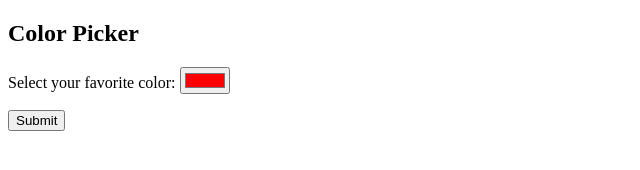
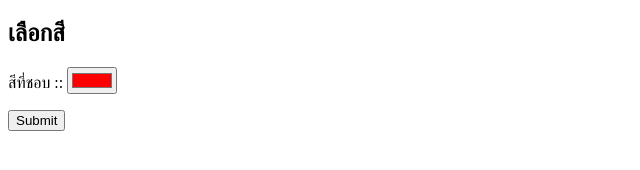
Before and after one commit to NoExp2033/Monday-Programming, a plain HTML site: page Color1.html in a window 1280 px wide. Shown: the whole page, without its empty margins (0-640 px from the left). Drawn offline with Linux system fonts and the light colour scheme.

Commit message:
Add files via upload

```diff
--- a/Color1.html
+++ b/Color1.html
@@ -2,10 +2,10 @@
 <html>
 <body>
 
-<h2>Color Picker</h2>
+<h2>เลือกสี</h2>
 
 <form action="/action_page.php">
-  <label for="favcolor">Select your favorite color:</label>
+  <label for="favcolor">สีที่ชอบ ::</label>
   <input type="color" id="favcolor" name="favcolor" value="#ff0000">
   <p><input type="submit" value="Submit"></p>
 </form>
```
